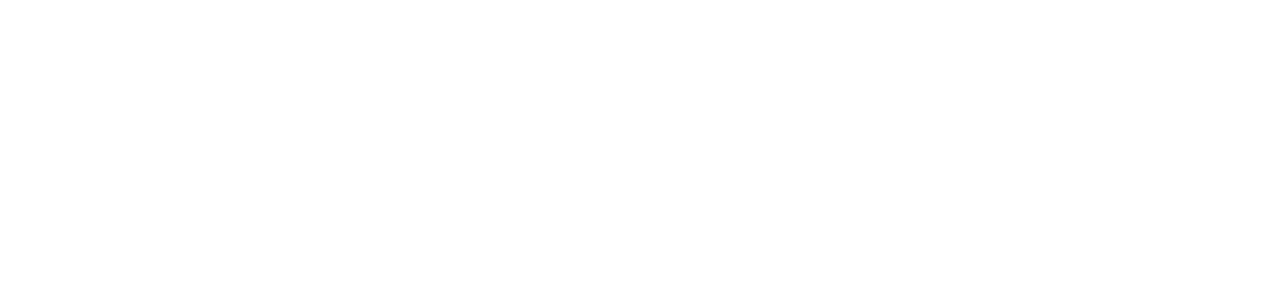
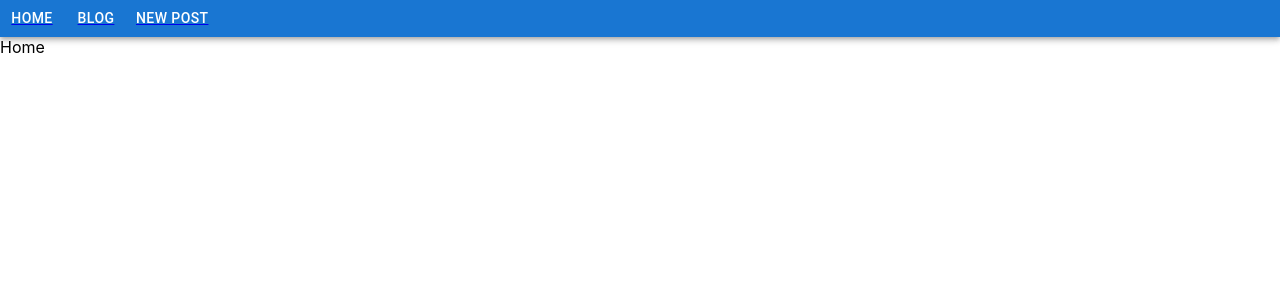
Before and after one commit to zaidi-01/react-chronicle, a React (Create React App) app in the folder client/: page / in a window 1280 px wide. Shown: the top 300 px of the page. Built offline with nearby package versions, Linux system fonts and the light colour scheme.

Commit message:
feat: add navigation bar
- Add navigation bar
- Add Material UI package
- Add react-router-dom package
- Add page routes

```diff
--- a/client/package.json
+++ b/client/package.json
@@ -3,6 +3,10 @@
   "version": "0.1.0",
   "private": true,
   "dependencies": {
+    "@emotion/react": "^11.11.4",
+    "@emotion/styled": "^11.11.0",
+    "@fontsource/roboto": "^5.0.12",
+    "@mui/material": "^5.15.12",
     "@testing-library/jest-dom": "^5.17.0",
     "@testing-library/react": "^13.4.0",
     "@testing-library/user-event": "^13.5.0",
@@ -12,6 +16,7 @@
     "@types/react-dom": "^18.2.21",
     "react": "^18.2.0",
     "react-dom": "^18.2.0",
+    "react-router-dom": "^6.22.3",
     "react-scripts": "5.0.1",
     "sass": "^1.71.1",
     "typescript": "^4.9.5",
--- a/client/public/index.html
+++ b/client/public/index.html
@@ -2,12 +2,16 @@
 <html lang="en">
   <head>
     <meta charset="utf-8" />
-    <link rel="icon" href="%PUBLIC_URL%/favicon.ico" />
     <meta name="viewport" content="width=device-width, initial-scale=1" />
     <meta name="theme-color" content="#000000" />
     <meta
       name="description"
       content="Web site created using create-react-app"
+    />
+    <link rel="icon" href="%PUBLIC_URL%/favicon.ico" />
+    <link
+      rel="stylesheet"
+      href="https://fonts.googleapis.com/icon?family=Material+Icons"
     />
     <link rel="apple-touch-icon" href="%PUBLIC_URL%/logo192.png" />
     <!--
--- a/client/src/components/app/app.tsx
+++ b/client/src/components/app/app.tsx
@@ -1,8 +1,43 @@
-import React from "react";
+import { AppBar, Box, Button } from "@mui/material";
+import {
+  NavLink,
+  Route,
+  BrowserRouter as Router,
+  Routes,
+} from "react-router-dom";
 import "./app.scss";
 
+// TODO: Add routes as shared constants
+const routes: Map<string, string> = new Map([
+  ["Home", "/"],
+  ["Blog", "/blog"],
+  ["New Post", "/new-post"],
+]);
+
 function App() {
-  return <div className="App"></div>;
+  return (
+    <div className="App">
+      <Router>
+        <AppBar position="static">
+          <Box sx={{ flexGrow: 1, display: "flex" }}>
+            {Array.from(routes.keys()).map((page) => (
+              <NavLink to={routes.get(page) as string} key={page}>
+                <Button sx={{ color: "white", display: "block" }}>
+                  {page}
+                </Button>
+              </NavLink>
+            ))}
+          </Box>
+        </AppBar>
+
+        <Routes>
+          <Route path="/" element={<div>Home</div>} />
+          <Route path="/blog" element={<div>Blog</div>} />
+          <Route path="/new-post" element={<div>New Post</div>} />
+        </Routes>
+      </Router>
+    </div>
+  );
 }
 
 export default App;
--- a/client/src/index.scss
+++ b/client/src/index.scss
@@ -1,13 +1,19 @@
 body {
+  height: 100vh;
   margin: 0;
-  font-family: -apple-system, BlinkMacSystemFont, 'Segoe UI', 'Roboto', 'Oxygen',
-    'Ubuntu', 'Cantarell', 'Fira Sans', 'Droid Sans', 'Helvetica Neue',
+
+  font-family: -apple-system, BlinkMacSystemFont, "Segoe UI", "Roboto", "Oxygen",
+    "Ubuntu", "Cantarell", "Fira Sans", "Droid Sans", "Helvetica Neue",
     sans-serif;
   -webkit-font-smoothing: antialiased;
   -moz-osx-font-smoothing: grayscale;
 }
 
+#root {
+  height: 100%;
+}
+
 code {
-  font-family: source-code-pro, Menlo, Monaco, Consolas, 'Courier New',
+  font-family: source-code-pro, Menlo, Monaco, Consolas, "Courier New",
     monospace;
 }
```
Also changed, not shown: 1 other file (tests, documents, lock files or other folders).
